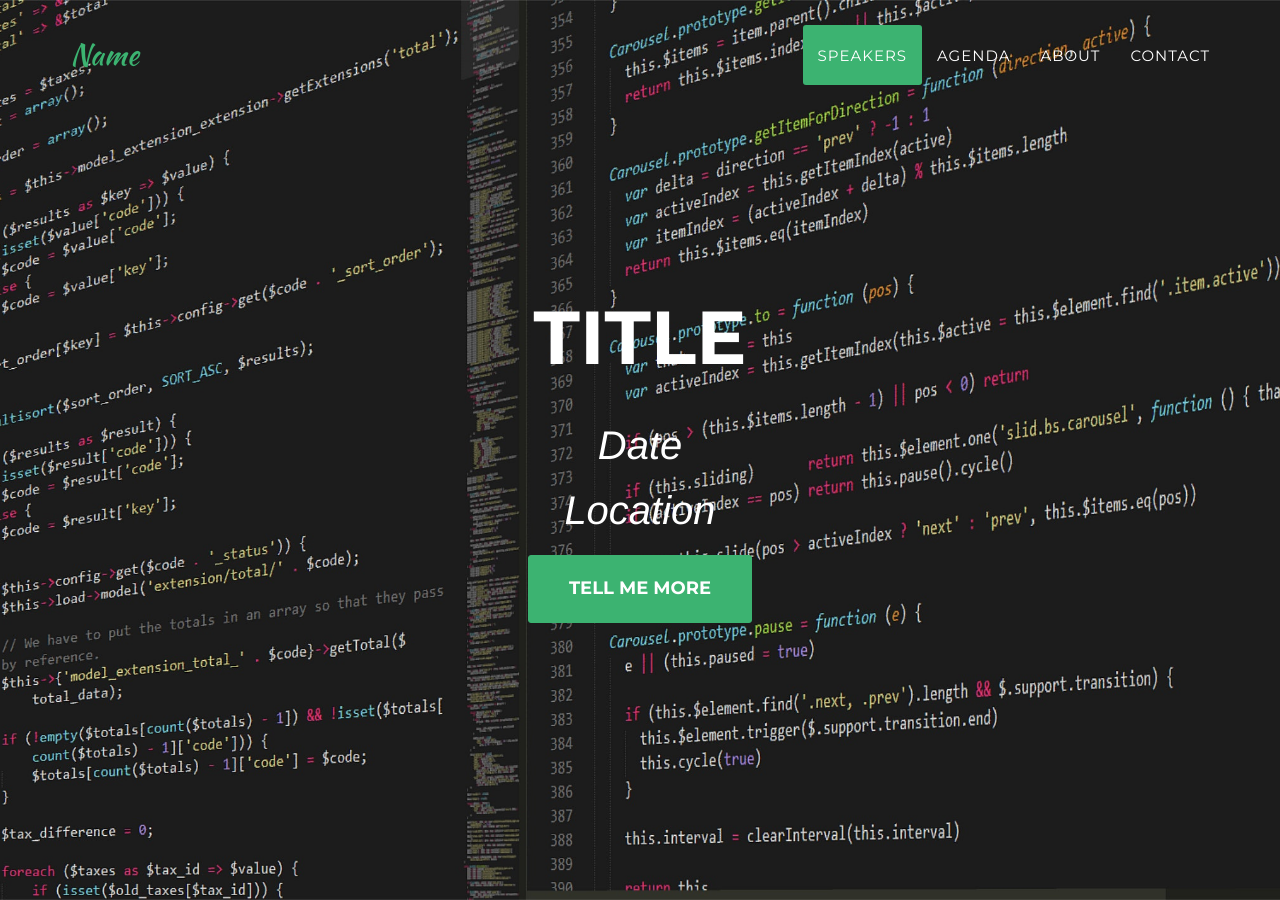
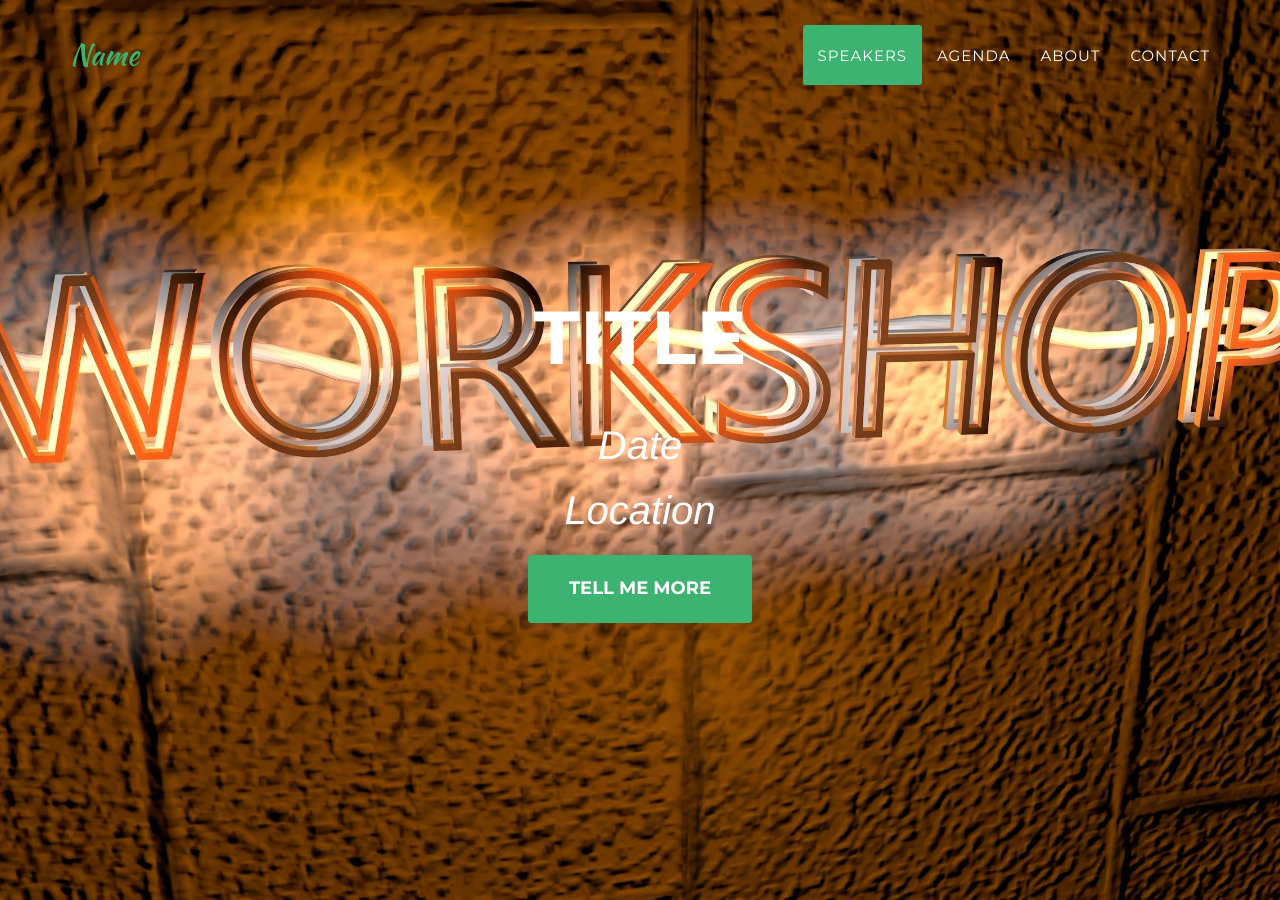
Before and after one commit to codingstrip/codingstrip.github.io, a Jekyll site: the page built from _2016_pages/index.html, in a window 1280 px wide and 900 px high. Built offline with Jekyll 4.4.1, drawn with Linux system fonts in a browser that asks for light colours; some web fonts are replaced.

Commit message:
Replace the background image

```diff
--- a/_includes/2016_css/agency.css
+++ b/_includes/2016_css/agency.css
@@ -339,7 +339,7 @@ header {
     text-align: center;
     color: #fff;
     background-attachment: scroll;
-    background-image: url('{{ site.baseurl }}/css/2016_style/img/coding.jpg');
+    background-image: url('{{ site.baseurl }}/css/2016_style/img/workshop.jpg');
     background-position: center center;
     background-repeat: none;
     -webkit-background-size: cover;
```
Also changed, not shown: css/2016_style/img/workshop.jpg (added).
